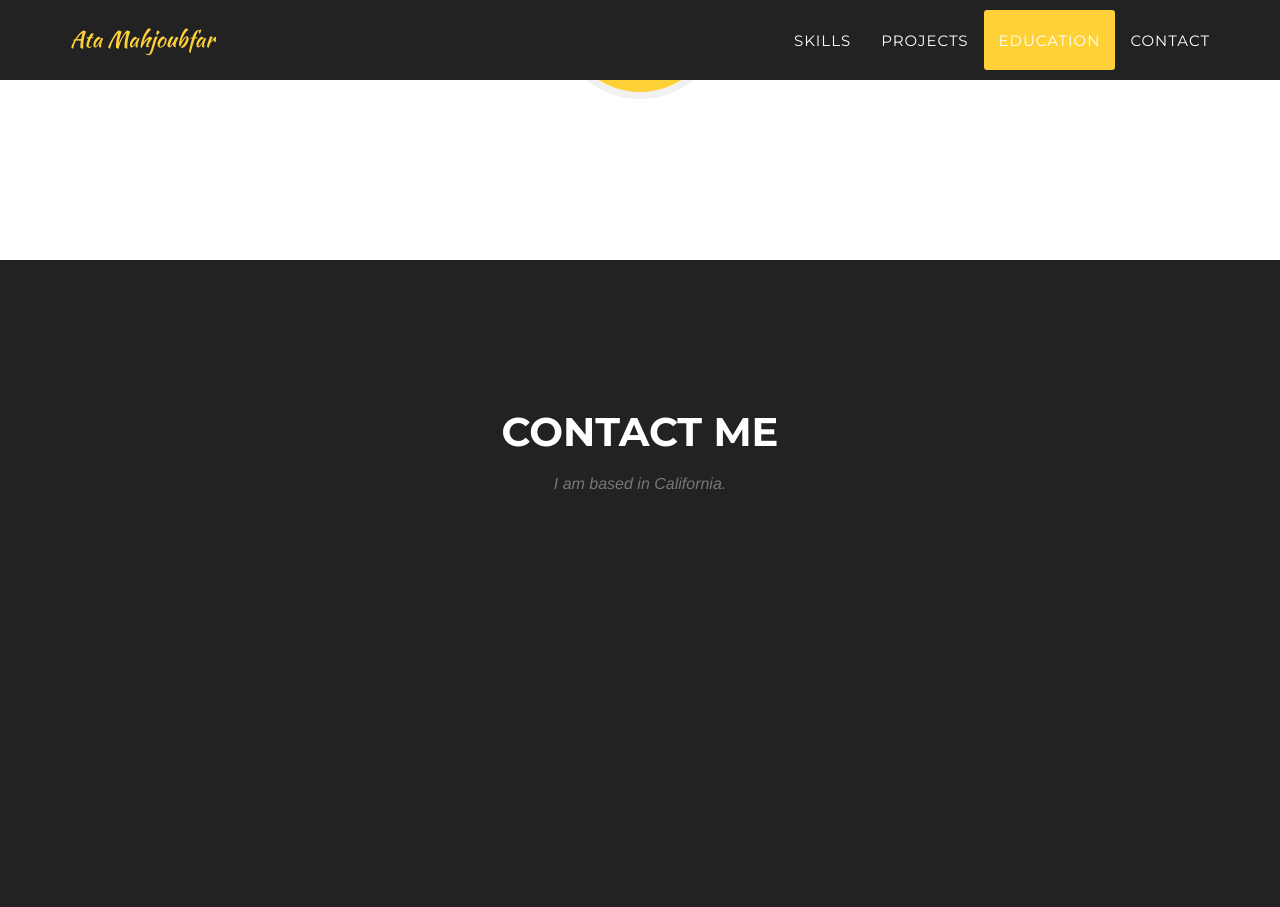
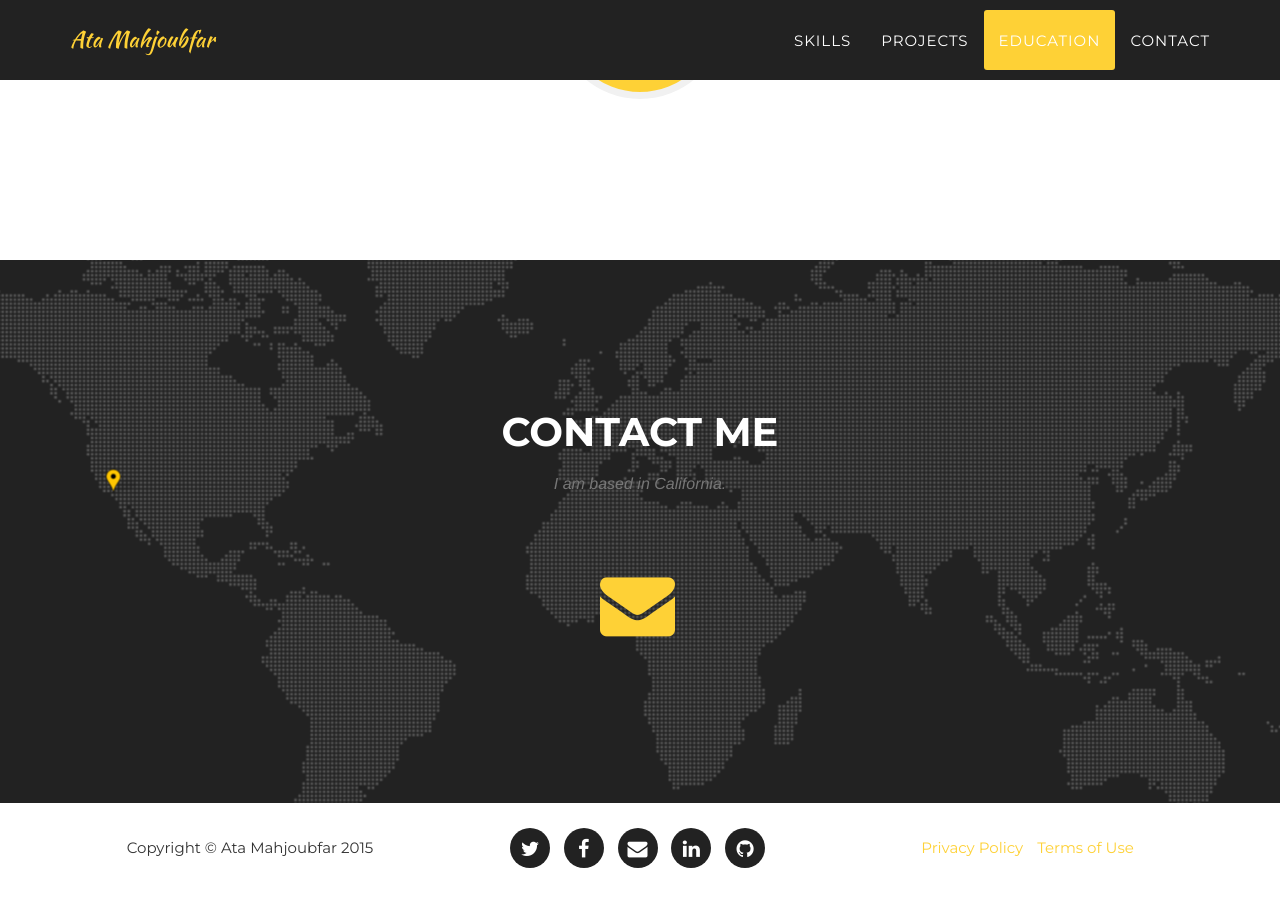
Before and after one commit to atamahjoubfar/atamahjoubfar.github.io, a Jekyll site: the page built from index.html, in a window 1280 px wide and 1400 px high, scrolled down 4239 px. Shown: the top 907 px of the window. Built offline with Jekyll 4.4.1, drawn with Linux system fonts in a browser that asks for light colours; some web fonts are replaced.

Commit message:
Contact section filled with my info :mailbox:

```diff
--- a/_config.yml
+++ b/_config.yml
@@ -53,10 +53,10 @@ social:
     url: http://twitter.com/atamahjoubfar
   - title: facebook
     url: http://www.facebook.com/atamahjoubfar
-  - title: stack-overflow
-    url: http://stackoverflow.com/users/4193504/ata
-  - title: bitbucket
-    url: https://bitbucket.org/atamahjoubfar
+  - title: envelope
+    url: mailto:ata.m@ucla.edu
+  - title: linkedin
+    url: https://www.linkedin.com/pub/ata-mahjoubfar/4a/818/bab
   - title: github
     url: https://github.com/atamahjoubfar
 
--- a/_includes/contact.html
+++ b/_includes/contact.html
@@ -7,8 +7,12 @@
                 </div>
             </div>
             <div class="row">
-                <div class="col-lg-12">
-                    <div id="map"></div>
+                <div class="col-lg-12 text-center">
+                    <ul class="list-inline">
+                        <li>
+                            <a href="mailto:ata.m@ucla.edu" class="btn-social btn-outline"><i class="fa fa-5x fa-envelope"></i></a>
+                        </li>
+                    </ul>
                 </div>
             </div>
         </div>
--- a/_includes/css/agency.css
+++ b/_includes/css/agency.css
@@ -655,9 +655,9 @@ aside.clients img {
 
 section#contact {
     background-color: #222;
-    /*background-image: url(../img/map-image.png);
+    background-image: url(../img/map-image.png);
     background-position: center;
-    background-repeat: no-repeat;*/
+    background-repeat: no-repeat;
 }
 
 section#contact .section-heading {
```
Also changed, not shown: img/map-image.png, 1 other file.
